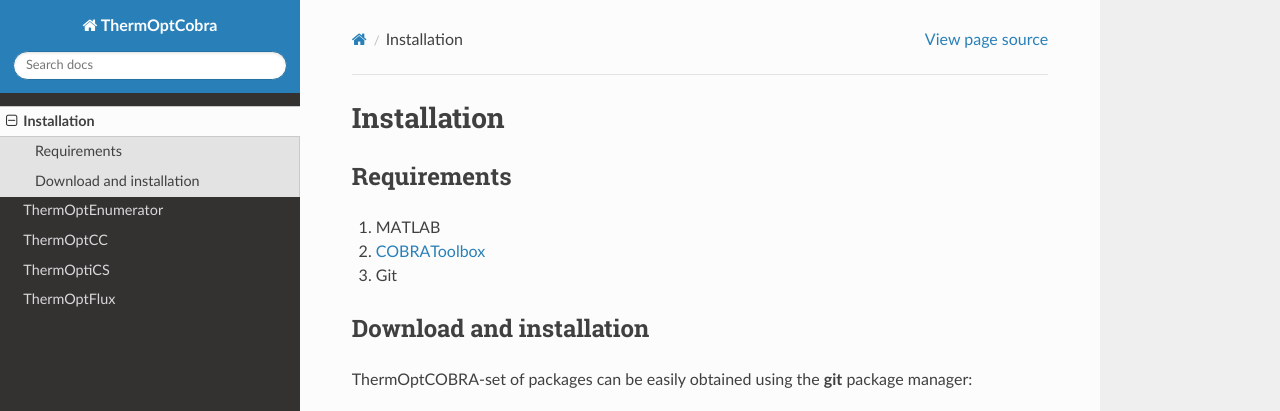
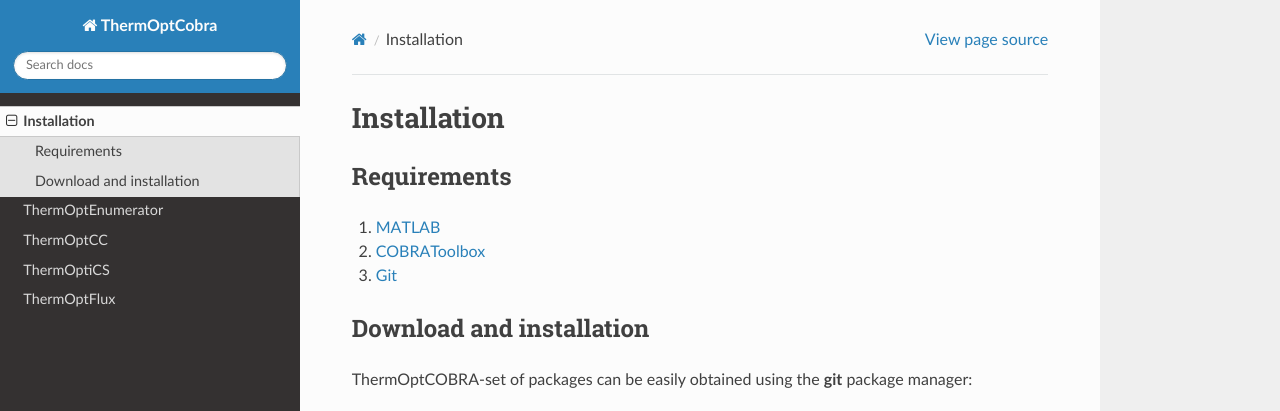
Before and after one commit to NiravBhattLab/ThermOptCOBRA, a Sphinx documentation site: the page built from docs/Installation.rst, in a window 1280 px wide. Shown: the top 411 px of the page. Built offline with Sphinx 7.4.7 and the Read the Docs theme 3.1.0, drawn with Linux system fonts in a browser that asks for light colours.

```diff
--- a/docs/Installation.rst
+++ b/docs/Installation.rst
@@ -6,9 +6,9 @@ Installation
 
 Requirements
 ------------
-1. MATLAB
+1. MATLAB_
 2. COBRAToolbox_
-3. Git
+3. Git_
 
 Download and installation
 -------------------------
```
Also changed, not shown: other parts of docs/Installation.rst (+2 -0 lines).
